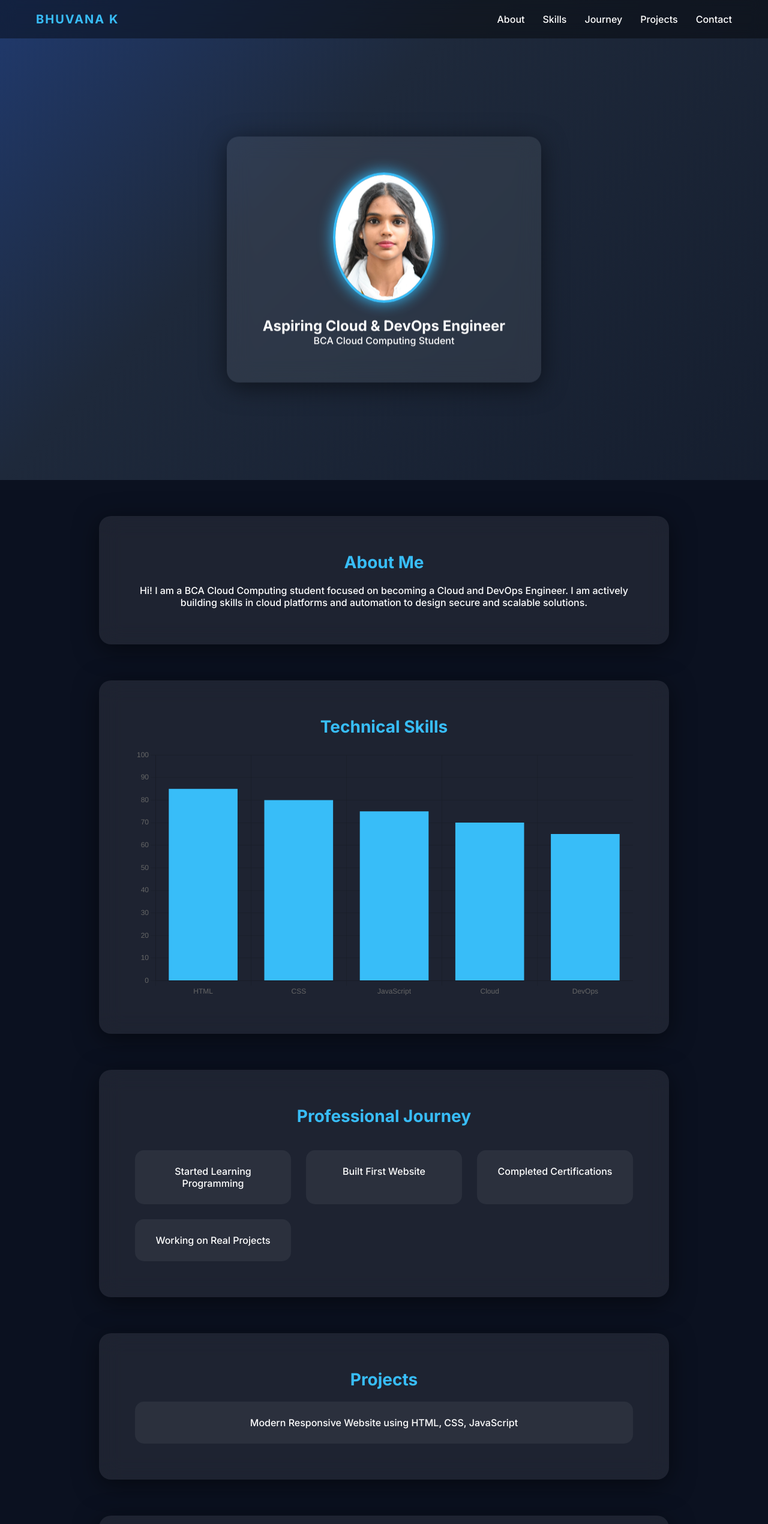
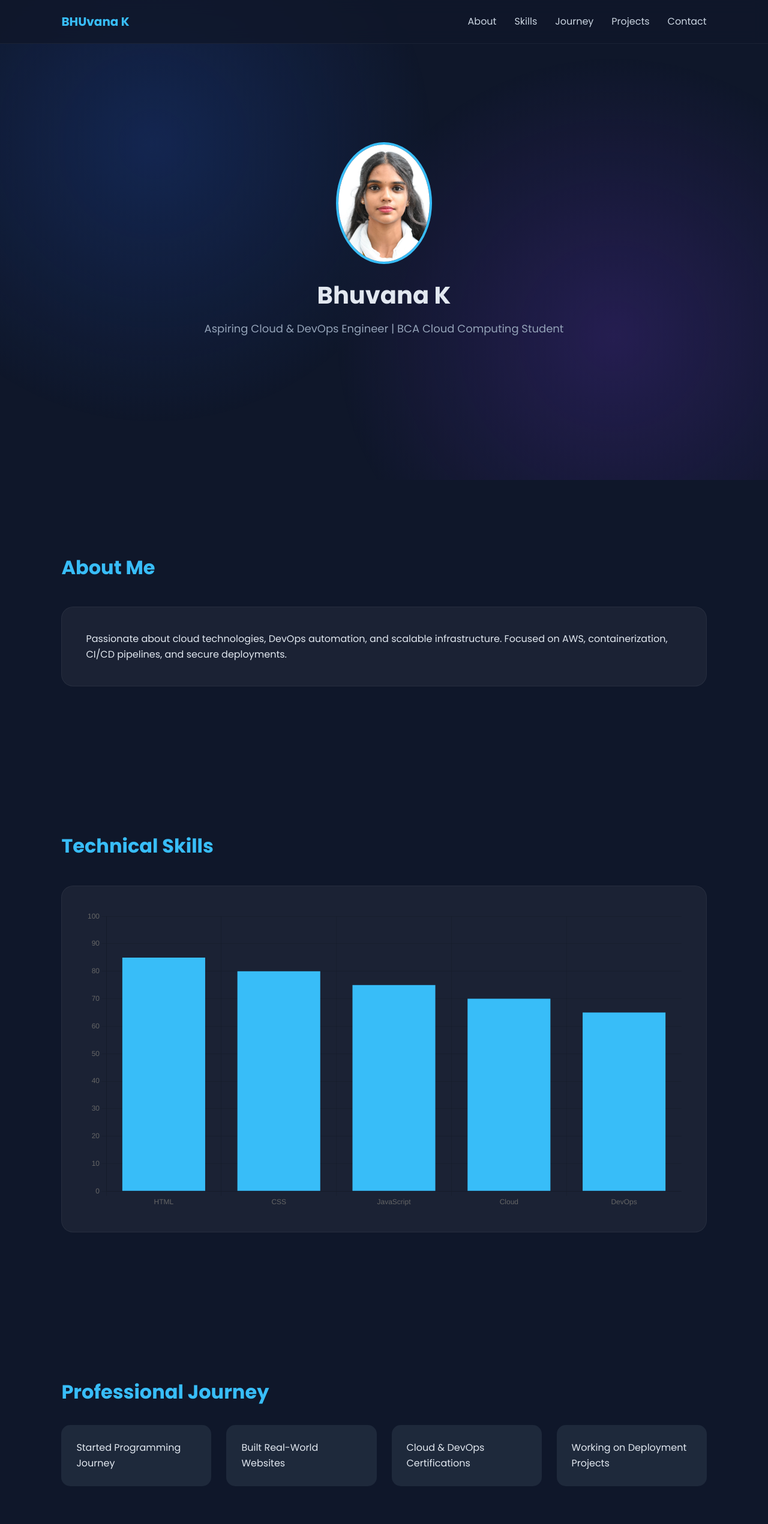
Before and after one commit to Bhuvana3017/portfolio-project, a website: page public/index.html in a window 1280 px wide. Shown: the top 2540 px of the page at 60% size. Drawn offline with nearby package versions, Linux system fonts and the light colour scheme.

Commit message:
Update index.html

```diff
--- a/public/index.html
+++ b/public/index.html
@@ -4,223 +4,201 @@
 <head>
 <meta charset="UTF-8">
 <meta name="viewport" content="width=device-width, initial-scale=1.0">
-    <title>Bhuvana K | Cloud Engineer</title>
+<title>Bhuvana K | Cloud & DevOps Engineer</title>
 
-    <link href="https://fonts.googleapis.com/css2?family=Inter:wght@300;500;700&display=swap" rel="stylesheet">
+<link href="https://fonts.googleapis.com/css2?family=Poppins:wght@300;400;600;700&display=swap" rel="stylesheet">
+<script src="https://cdn.jsdelivr.net/npm/chart.js"></script>
+<script src="https://cdn.jsdelivr.net/npm/@supabase/supabase-js@2"></script>
 
 <style>
-        * {
-            margin: 0;
-            padding: 0;
-            box-sizing: border-box;
-            font-family: 'Inter', sans-serif;
-            scroll-behavior: smooth;
+*{
+    margin:0;
+    padding:0;
+    box-sizing:border-box;
+    font-family:'Poppins',sans-serif;
 }
 
-        body {
-            background: #0b1120;
-            color: white;
-            overflow-x: hidden;
+body{
+    background:#0f172a;
+    color:#e2e8f0;
+    scroll-behavior:smooth;
+    line-height:1.6;
 }
 
-        /* Animated Gradient Background */
-        .gradient-bg {
-            position: fixed;
-            width: 100%;
-            height: 100%;
-            background: linear-gradient(-45deg, #0b1120, #1e293b, #2563eb, #7c3aed);
-            background-size: 400% 400%;
-            animation: gradientMove 15s ease infinite;
-            z-index: -1;
-        }
-
-        @keyframes gradientMove {
-            0% { background-position: 0% 50%; }
-            50% { background-position: 100% 50%; }
-            100% { background-position: 0% 50%; }
+/* Animated background */
+body::before{
+    content:"";
+    position:fixed;
+    width:100%;
+    height:100%;
+    background: radial-gradient(circle at 20% 30%, #2563eb33, transparent 40%),
+                radial-gradient(circle at 80% 70%, #7c3aed33, transparent 40%);
+    z-index:-1;
 }
 
 /* Navbar */
-        nav {
-            display: flex;
-            justify-content: space-between;
-            align-items: center;
-            padding: 20px 60px;
-            position: fixed;
-            width: 100%;
-            backdrop-filter: blur(12px);
-            background: rgba(0,0,0,0.4);
-            z-index: 1000;
+nav{
+    display:flex;
+    justify-content:space-between;
+    align-items:center;
+    padding:20px 8%;
+    position:fixed;
+    width:100%;
+    background:rgba(15,23,42,0.8);
+    backdrop-filter:blur(12px);
+    border-bottom:1px solid rgba(255,255,255,0.05);
+    z-index:1000;
 }
 
-        .logo {
-            font-size: 20px;
-            letter-spacing: 2px;
-            color: #38bdf8;
+.logo{
+    font-weight:700;
+    font-size:20px;
+    color:#38bdf8;
 }
 
-        nav ul {
-            display: flex;
-            list-style: none;
+nav ul{
+    list-style:none;
+    display:flex;
 }
 
-        nav ul li {
-            margin-left: 30px;
+nav ul li{
+    margin-left:30px;
 }
 
-        nav ul li a {
-            color: white;
-            text-decoration: none;
-            position: relative;
-            transition: 0.3s;
+nav ul li a{
+    text-decoration:none;
+    color:#cbd5e1;
+    font-weight:500;
+    transition:0.3s;
 }
 
-        nav ul li a::after {
-            content: "";
-            position: absolute;
-            width: 0%;
-            height: 2px;
-            left: 0;
-            bottom: -5px;
-            background: #38bdf8;
-            transition: 0.3s;
+nav ul li a:hover{
+    color:#38bdf8;
 }
 
-        nav ul li a:hover::after {
-            width: 100%;
+/* Sections */
+section{
+    padding:120px 8%;
+}
+
+.section-title{
+    font-size:32px;
+    font-weight:700;
+    margin-bottom:20px;
+    color:#38bdf8;
 }
 
 /* Hero */
-        .hero {
-            height: 100vh;
-            display: flex;
-            justify-content: center;
-            align-items: center;
-            padding-top: 80px;
-            text-align: center;
+.hero{
+    display:flex;
+    flex-direction:column;
+    align-items:center;
+    justify-content:center;
+    text-align:center;
+    min-height:100vh;
 }
 
-        .hero-content {
-            animation: float 4s ease-in-out infinite;
+.hero img{
+    width:160px;
+    border-radius:50%;
+    margin-bottom:20px;
+    border:4px solid #38bdf8;
 }
 
-        @keyframes float {
-            0% { transform: translateY(0px); }
-            50% { transform: translateY(-15px); }
-            100% { transform: translateY(0px); }
+.hero h1{
+    font-size:40px;
+    font-weight:700;
+    margin-bottom:10px;
 }
 
-        .profile-img {
-            width: 170px;
-            border-radius: 50%;
-            margin-bottom: 20px;
-            border: 4px solid #38bdf8;
-            box-shadow: 0 0 25px #38bdf8;
-            transition: 0.4s;
+.hero p{
+    font-size:18px;
+    color:#94a3b8;
 }
 
-        .profile-img:hover {
-            transform: scale(1.05);
+/* Glass Cards */
+.glass{
+    background:rgba(255,255,255,0.05);
+    border:1px solid rgba(255,255,255,0.05);
+    padding:40px;
+    border-radius:20px;
+    margin-top:40px;
 }
 
-        /* Glass Effect */
-        .glass {
-            background: rgba(255, 255, 255, 0.08);
-            backdrop-filter: blur(18px);
-            border-radius: 20px;
-            margin: 60px auto;
-            max-width: 950px;
-            padding: 60px;
-            box-shadow: 0 8px 40px rgba(0, 0, 0, 0.5);
-            transition: 0.4s;
+/* Grid */
+.grid{
+    display:grid;
+    grid-template-columns:repeat(auto-fit,minmax(250px,1fr));
+    gap:25px;
+    margin-top:30px;
 }
 
-        .glass:hover {
-            transform: translateY(-8px);
+.card{
+    background:#1e293b;
+    padding:25px;
+    border-radius:15px;
+    transition:0.3s;
 }
 
-        .section {
-            text-align: center;
-        }
-
-        .section h2 {
-            margin-bottom: 20px;
-            font-size: 28px;
-            color: #38bdf8;
-        }
-
-        /* Cards */
-        .grid {
-            display: grid;
-            grid-template-columns: repeat(auto-fit, minmax(220px, 1fr));
-            gap: 25px;
-            margin-top: 40px;
-        }
-
-        .card {
-            padding: 25px;
-            background: rgba(255, 255, 255, 0.06);
-            border-radius: 15px;
-            transition: 0.4s ease;
-            cursor: pointer;
-        }
-
-        .card:hover {
-            transform: translateY(-10px) scale(1.05);
-            background: #38bdf8;
-            color: black;
+.card:hover{
+    transform:translateY(-8px);
+    background:#38bdf8;
+    color:#0f172a;
 }
 
 /* Form */
-        form {
-            display: flex;
-            flex-direction: column;
-            gap: 15px;
-            margin-top: 30px;
+form{
+    display:flex;
+    flex-direction:column;
+    gap:15px;
+    margin-top:20px;
 }
 
-        input, textarea {
-            padding: 12px;
-            border-radius: 10px;
-            border: none;
-            background: rgba(255,255,255,0.1);
-            color: white;
+input,textarea{
+    padding:12px;
+    border-radius:10px;
+    border:1px solid rgba(255,255,255,0.1);
+    background:#1e293b;
+    color:white;
 }
 
-        input:focus, textarea:focus {
-            outline: none;
-            box-shadow: 0 0 10px #38bdf8;
+input:focus,textarea:focus{
+    outline:none;
+    border-color:#38bdf8;
 }
 
-        button {
-            padding: 14px;
-            border: none;
-            border-radius: 10px;
-            background: linear-gradient(45deg,#38bdf8,#6366f1);
-            color: white;
-            font-weight: bold;
-            cursor: pointer;
-            transition: 0.4s;
+button{
+    padding:12px;
+    border:none;
+    border-radius:10px;
+    background:#38bdf8;
+    color:#0f172a;
+    font-weight:600;
+    cursor:pointer;
+    transition:0.3s;
 }
 
-        button:hover {
-            transform: scale(1.05);
-            box-shadow: 0 0 20px #38bdf8;
+button:hover{
+    background:#0ea5e9;
 }
 
-        #status {
-            margin-top: 15px;
-            font-weight: 500;
+#status{
+    margin-top:10px;
+}
+
+/* Responsive */
+@media(max-width:768px){
+    .hero h1{
+        font-size:28px;
+    }
 }
 </style>
 </head>
 
 <body>
 
-    <div class="gradient-bg"></div>
-
 <nav>
-        <h2 class="logo">BHUVANA K</h2>
+    <div class="logo">BHUvana K</div>
     <ul>
         <li><a href="#about">About</a></li>
         <li><a href="#skills">Skills</a></li>
@@ -231,63 +209,62 @@
 </nav>
 
 <section class="hero">
-        <div class="hero-content glass">
-            <img src="profile.jpg" class="profile-img" alt="Bhuvana K">
-            <h1>Aspiring Cloud & DevOps Engineer</h1>
-            <p>BCA Cloud Computing Student</p>
+    <img src="profile.jpg" alt="Bhuvana K">
+    <h1>Bhuvana K</h1>
+    <p>Aspiring Cloud & DevOps Engineer | BCA Cloud Computing Student</p>
+</section>
+
+<section id="about">
+    <div class="section-title">About Me</div>
+    <div class="glass">
+        Passionate about cloud technologies, DevOps automation, and scalable infrastructure.
+        Focused on AWS, containerization, CI/CD pipelines, and secure deployments.
     </div>
 </section>
 
-    <section id="about" class="section glass">
-        <h2>About Me</h2>
-        <p>
-            Hi! I am a BCA Cloud Computing student focused on becoming a Cloud and DevOps Engineer.
-            I am actively building skills in cloud platforms and automation
-            to design secure and scalable solutions.
-        </p>
-    </section>
-
-    <section id="skills" class="section glass">
-        <h2>Technical Skills</h2>
+<section id="skills">
+    <div class="section-title">Technical Skills</div>
+    <div class="glass">
         <canvas id="skillsChart"></canvas>
-    </section>
-
-    <section id="journey" class="section glass">
-        <h2>Professional Journey</h2>
-        <div class="grid">
-            <div class="card">Started Learning Programming</div>
-            <div class="card">Built First Website</div>
-            <div class="card">Completed Certifications</div>
-            <div class="card">Working on Real Projects</div>
     </div>
 </section>
 
-    <section id="projects" class="section glass">
-        <h2>Projects</h2>
-        <div class="card">
-            Modern Responsive Website using HTML, CSS, JavaScript
+<section id="journey">
+    <div class="section-title">Professional Journey</div>
+    <div class="grid">
+        <div class="card">Started Programming Journey</div>
+        <div class="card">Built Real-World Websites</div>
+        <div class="card">Cloud & DevOps Certifications</div>
+        <div class="card">Working on Deployment Projects</div>
     </div>
 </section>
 
-    <section id="feedback" class="glass">
-        <h2>Feedback</h2>
+<section id="projects">
+    <div class="section-title">Projects</div>
+    <div class="glass">
+        <div class="card">Modern Responsive Website using HTML, CSS, JS</div>
+    </div>
+</section>
+
+<section id="feedback">
+    <div class="section-title">Contact Me</div>
+    <div class="glass">
         <form id="feedbackForm">
             <input type="text" id="name" placeholder="Your Name" required>
             <input type="email" id="email" placeholder="Your Email" required>
-            <textarea rows="5" id="message" placeholder="Your Feedback" required></textarea>
-            <button type="submit">Submit Feedback</button>
+            <textarea rows="5" id="message" placeholder="Your Message" required></textarea>
+            <button type="submit">Send Message</button>
         </form>
         <div id="status"></div>
+    </div>
 </section>
-
-    <script src="https://cdn.jsdelivr.net/npm/@supabase/supabase-js@2"></script>
-    <script src="https://cdn.jsdelivr.net/npm/chart.js"></script>
 
 <script>
 document.addEventListener("DOMContentLoaded", () => {
 
     const supabaseUrl = "https://raxzuafgtiyqykoftjqf.supabase.co";
     const supabaseKey = "eyJhbGciOiJIUzI1NiIsInR5cCI6IkpXVCJ9.eyJpc3MiOiJzdXBhYmFzZSIsInJlZiI6InJheHp1YWZndGl5cXlrb2Z0anFmIiwicm9sZSI6ImFub24iLCJpYXQiOjE3NzE5ODc5OTUsImV4cCI6MjA4NzU2Mzk5NX0.9pEVBw4ctMEepgVlmAokmCfb-7dLBcrHiJ97CCWnxo0";
+
     const { createClient } = supabase;
     const supabaseClient = createClient(supabaseUrl, supabaseKey);
 
@@ -297,55 +274,36 @@ const supabaseClient = createClient(supabaseUrl, supabaseKey);
     form.addEventListener("submit", async (e) => {
         e.preventDefault();
 
-                const button = form.querySelector("button");
-                button.disabled = true;
-                button.textContent = "Submitting...";
-                status.textContent = "Submitting...";
-                status.style.color = "#fff";
-
-                const name = document.getElementById("name").value.trim();
-                const email = document.getElementById("email").value.trim();
-                const message = document.getElementById("message").value.trim();
-
-                if (!name || !email || !message) {
-                    status.textContent = "Please fill all fields.";
-                    status.style.color = "#ff4444";
-                    button.disabled = false;
-                    button.textContent = "Submit Feedback";
-                    return;
-                }
-
         const { error } = await supabaseClient
             .from("feedback")
-                    .insert([{ name, email, message }]);
+            .insert([{
+                name: name.value,
+                email: email.value,
+                message: message.value
+            }]);
 
         if (error) {
             status.textContent = error.message;
-                    status.style.color = "#ff4444";
+            status.style.color = "red";
         } else {
-                    status.textContent = "Feedback submitted successfully!";
-                    status.style.color = "#00ffd5";
+            status.textContent = "Message sent successfully!";
+            status.style.color = "#38bdf8";
             form.reset();
-                    setTimeout(() => status.textContent = "", 4000);
         }
-
-                button.disabled = false;
-                button.textContent = "Submit Feedback";
     });
 
     new Chart(document.getElementById("skillsChart"), {
-                type: "bar",
-                data: {
-                    labels: ["HTML", "CSS", "JavaScript", "Cloud", "DevOps"],
-                    datasets: [{
-                        data: [85, 80, 75, 70, 65],
-                        backgroundColor: "#38bdf8"
+        type:"bar",
+        data:{
+            labels:["HTML","CSS","JavaScript","Cloud","DevOps"],
+            datasets:[{
+                data:[85,80,75,70,65],
+                backgroundColor:"#38bdf8"
             }]
         },
-                options: {
-                    responsive: true,
-                    plugins: { legend: { display: false } },
-                    scales: { y: { beginAtZero: true, max: 100 } }
+        options:{
+            plugins:{legend:{display:false}},
+            scales:{y:{beginAtZero:true,max:100}}
         }
     });
 
```
Lines whose indentation alone changed are shown as unchanged.
